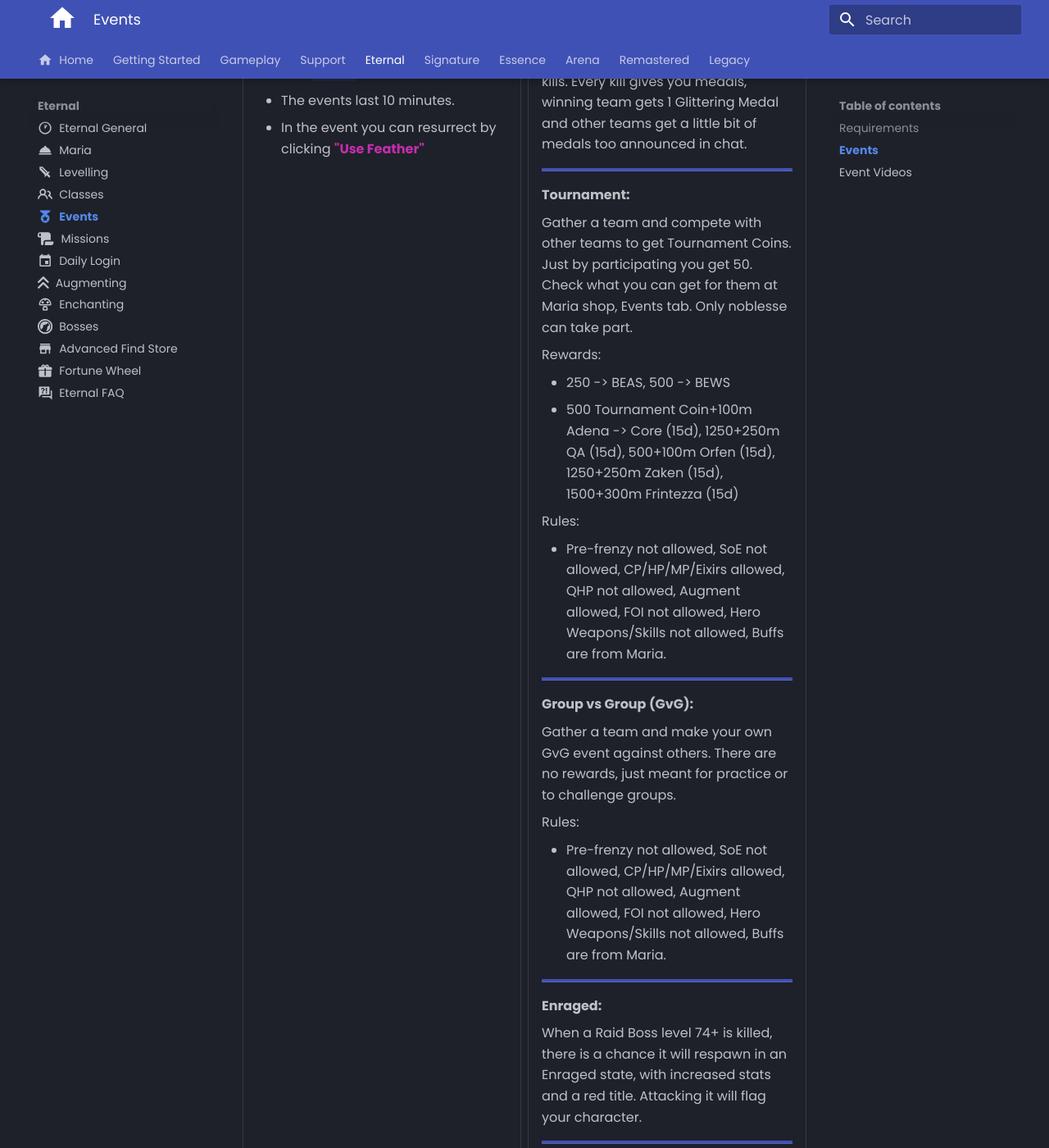
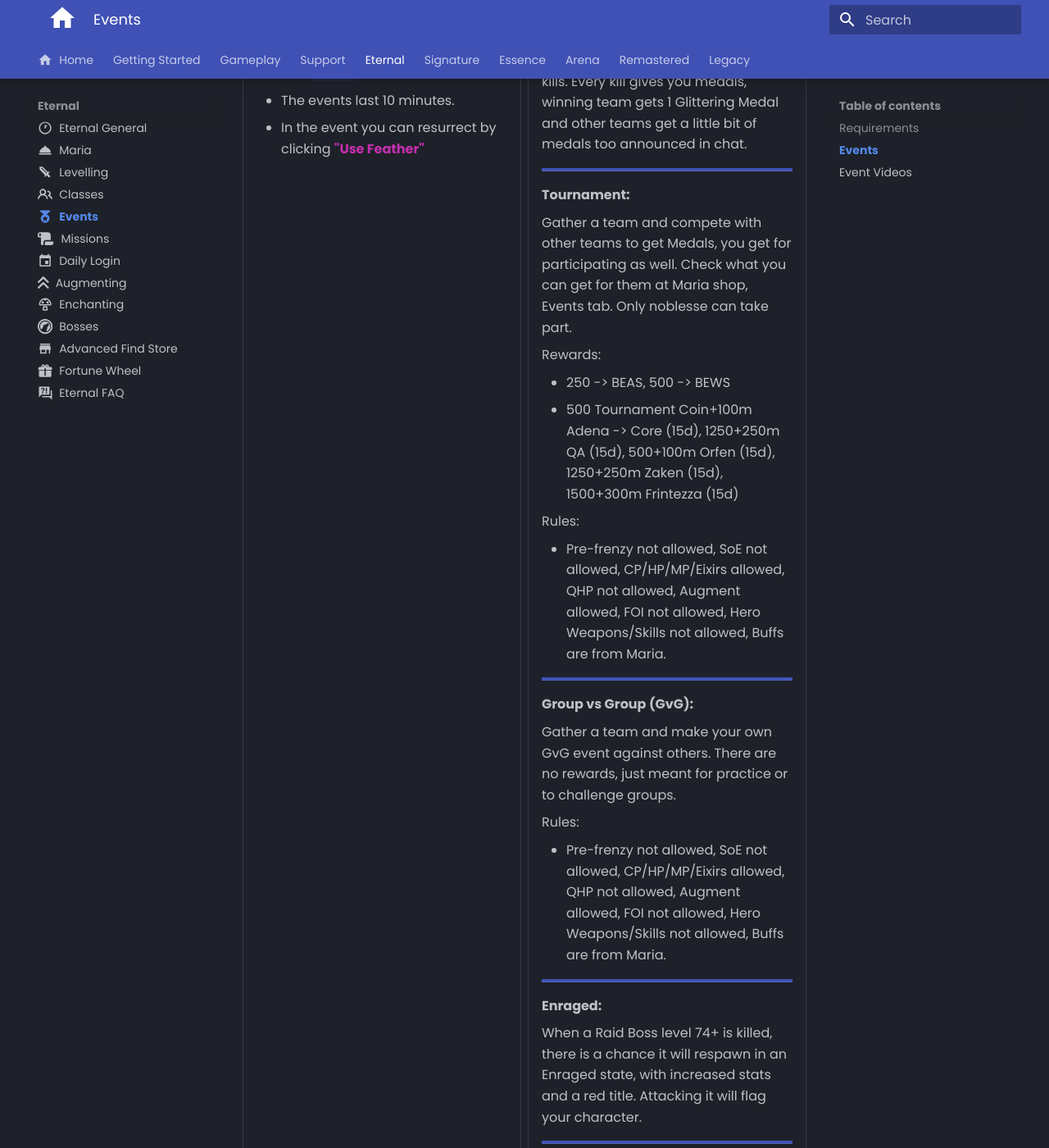
Before and after one commit to tab1-web/faq, an MkDocs documentation site: the page built from docs/eternal/events.md, in a window 1280 px wide and 1400 px high, scrolled down 833 px. Shown: the whole window at 82% size. Built offline with MkDocs 1.6.1 and Material for MkDocs 9.7.7, drawn with Linux system fonts in a browser that asks for light colours; some web fonts are replaced; comment, search, counter and statistics services are not loaded; some of the changed text lies outside the part shown.

Commit message:
removing tournament coins part, it wont exist

```diff
--- a/docs/eternal/events.md
+++ b/docs/eternal/events.md
@@ -70,7 +70,7 @@ hr {
 
     **Tournament:**
 
-    Gather a team and compete with other teams to get Tournament Coins. Just by participating you get 50. Check what you can get for them at Maria shop, Events tab. Only noblesse can take part.
+    Gather a team and compete with other teams to get Medals, you get for participating as well. Check what you can get for them at Maria shop, Events tab. Only noblesse can take part.
 
     Rewards:
 
@@ -101,7 +101,7 @@ hr {
 
     **Raid in the Middle**:
 
-    2,3,4,6 Teams fight for control of an Epic Boss. The team with the highest score wins. Score is determined by kills and damage to the Epic Boss.
+    2, 3, 4, 6 Teams fight for control of an Epic Boss. The team with the highest score wins. Score is determined by kills and damage to the Epic Boss.
 
 
 </div>
```
